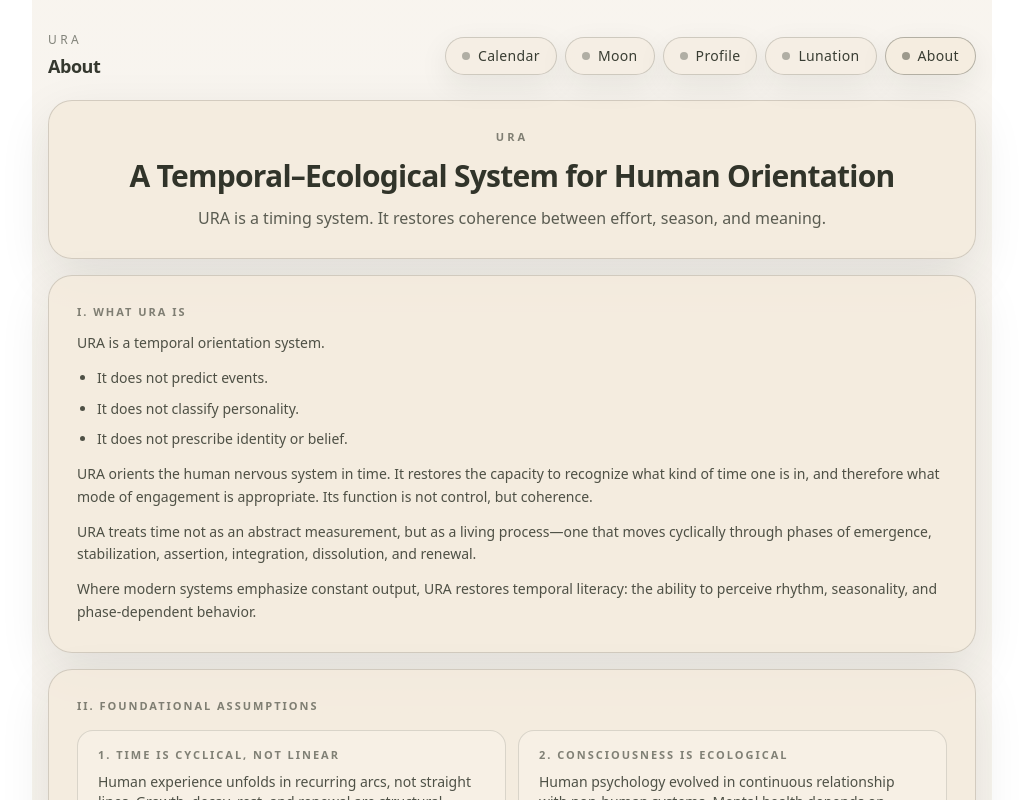
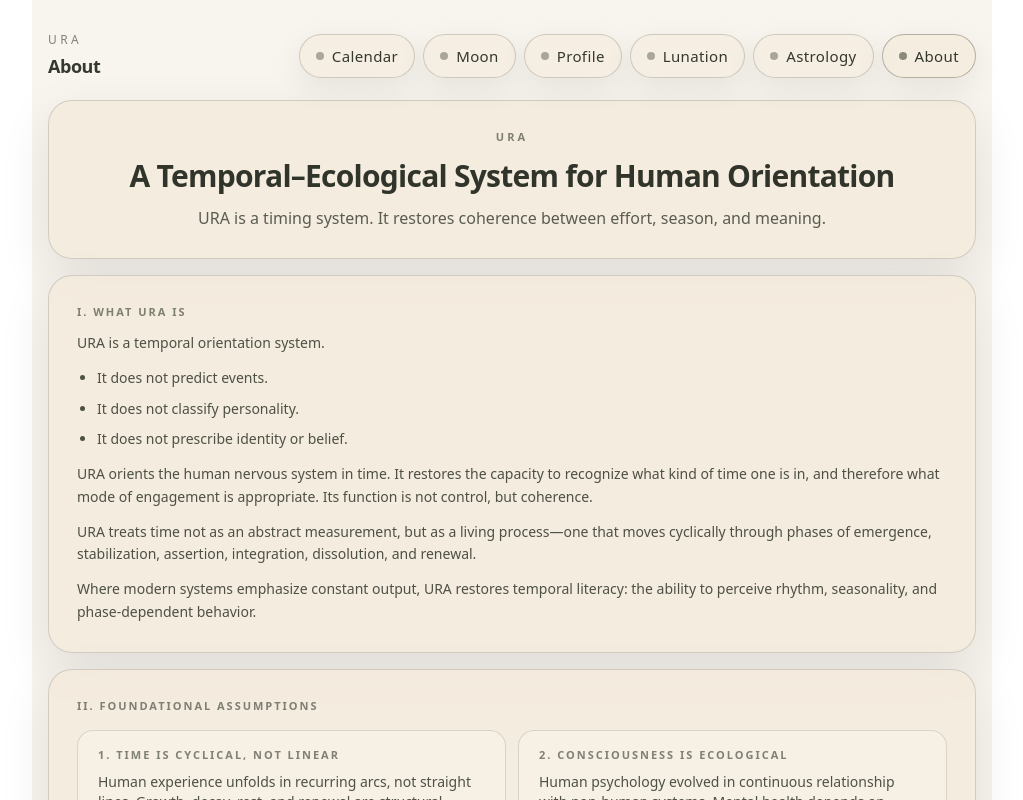
Before and after one commit to jaysperspective/URA, a Next.js app in the folder web/: page /about in a window 1280 px wide. Shown: the top 800 px of the page, without its empty margins (128-1151 px from the left). Built offline with nearby package versions, Linux system fonts and the light colour scheme.

Commit message:
Update page.tsx

```diff
--- a/web/src/app/about/page.tsx
+++ b/web/src/app/about/page.tsx
@@ -1,51 +1,5 @@
 // src/app/about/page.tsx
-import Link from "next/link";
-
-const NAV = [
-  { href: "/calendar", label: "Calendar" },
-  { href: "/moon", label: "Moon" },
-  { href: "/profile", label: "Profile" },
-  { href: "/lunation", label: "Lunation" },
-  { href: "/about", label: "About" },
-] as const;
-
-function NavPill({
-  href,
-  label,
-  active,
-}: {
-  href: (typeof NAV)[number]["href"];
-  label: string;
-  active?: boolean;
-}) {
-  return (
-    <Link
-      href={href}
-      className="group relative overflow-hidden rounded-full border px-4 py-2 text-sm transition"
-      style={{
-        borderColor: active ? "rgba(31,36,26,0.30)" : "rgba(31,36,26,0.18)",
-        background: active ? "rgba(244,235,221,0.80)" : "rgba(244,235,221,0.62)",
-        color: "rgba(31,36,26,0.88)",
-        boxShadow: "0 10px 30px rgba(31,36,26,0.08)",
-      }}
-    >
-      <span
-        className="pointer-events-none absolute inset-0 opacity-0 transition group-hover:opacity-100"
-        style={{
-          background:
-            "linear-gradient(180deg, rgba(185,176,123,0.30) 0%, rgba(213,192,165,0.35) 55%, rgba(244,235,221,0.30) 120%)",
-        }}
-      />
-      <span className="relative flex items-center gap-2">
-        <span
-          className="inline-block h-2 w-2 rounded-full opacity-70"
-          style={{ background: active ? "rgba(31,36,26,0.60)" : "rgba(31,36,26,0.45)" }}
-        />
-        <span className="tracking-wide">{label}</span>
-      </span>
-    </Link>
-  );
-}
+import AppNav from "@/components/AppNav";
 
 function Card({
   children,
@@ -56,10 +10,7 @@ function Card({
 }) {
   return (
     <div
-      className={[
-        "rounded-3xl border p-6 md:p-7",
-        className,
-      ].join(" ")}
+      className={["rounded-3xl border p-6 md:p-7", className].join(" ")}
       style={{
         borderColor: "rgba(31,36,26,0.16)",
         background: "rgba(244,235,221,0.86)",
@@ -248,25 +199,16 @@ export default function AboutPage() {
         {/* Header + Nav */}
         <div className="mb-5 flex flex-col gap-3 md:flex-row md:items-center md:justify-between">
           <div className="flex items-baseline justify-between md:block">
-            <div
-              className="text-xs tracking-[0.28em] uppercase"
-              style={{ color: "rgba(31,36,26,0.55)" }}
-            >
+            <div className="text-xs tracking-[0.28em] uppercase" style={{ color: "rgba(31,36,26,0.55)" }}>
               URA
             </div>
-            <div
-              className="mt-1 text-lg font-semibold tracking-tight"
-              style={{ color: "rgba(31,36,26,0.90)" }}
-            >
+            <div className="mt-1 text-lg font-semibold tracking-tight" style={{ color: "rgba(31,36,26,0.90)" }}>
               About
             </div>
           </div>
 
-          <div className="flex flex-wrap items-center gap-2">
-            {NAV.map((n) => (
-              <NavPill key={n.href} href={n.href} label={n.label} active={n.href === "/about"} />
-            ))}
-          </div>
+          {/* ✅ unified nav (includes Astrology now, consistent across app) */}
+          <AppNav activePathOverride="/about" />
         </div>
 
         {/* Title */}
@@ -286,16 +228,13 @@ export default function AboutPage() {
               A Temporal–Ecological System for Human Orientation
             </div>
 
-            <div
-              className="mt-3 text-sm md:text-base"
-              style={{ color: "rgba(31,36,26,0.72)" }}
-            >
+            <div className="mt-3 text-sm md:text-base" style={{ color: "rgba(31,36,26,0.72)" }}>
               URA is a timing system. It restores coherence between effort, season, and meaning.
             </div>
           </div>
         </Card>
 
-        {/* I — What URA Is */}
+        {/* (Everything below unchanged) */}
         <div className="mt-4">
           <Card>
             <H2>I. What URA Is</H2>
@@ -309,26 +248,25 @@ export default function AboutPage() {
               </ul>
 
               <P>
-                URA orients the human nervous system in time. It restores the capacity to recognize
-                what kind of time one is in, and therefore what mode of engagement is appropriate.
-                Its function is not control, but coherence.
+                URA orients the human nervous system in time. It restores the capacity to recognize what
+                kind of time one is in, and therefore what mode of engagement is appropriate. Its
+                function is not control, but coherence.
               </P>
 
               <P>
                 URA treats time not as an abstract measurement, but as a living process—one that moves
-                cyclically through phases of emergence, stabilization, assertion, integration, dissolution,
-                and renewal.
+                cyclically through phases of emergence, stabilization, assertion, integration,
+                dissolution, and renewal.
               </P>
 
               <P>
-                Where modern systems emphasize constant output, URA restores temporal literacy: the ability
-                to perceive rhythm, seasonality, and phase-dependent behavior.
+                Where modern systems emphasize constant output, URA restores temporal literacy: the
+                ability to perceive rhythm, seasonality, and phase-dependent behavior.
               </P>
             </div>
           </Card>
         </div>
 
-        {/* II — Foundational Assumptions */}
         <div className="mt-4">
           <Card>
             <H2>II. Foundational Assumptions</H2>
@@ -342,74 +280,80 @@ export default function AboutPage() {
                 depends on participation in rhythms larger than the individual.
               </SubCard>
               <SubCard title="3. Symbols arise from embodiment">
-                Meaning does not originate in abstraction. It emerges from lived interaction between body,
-                environment, and time.
+                Meaning does not originate in abstraction. It emerges from lived interaction between
+                body, environment, and time.
               </SubCard>
               <SubCard title="4. Animals are participants, not metaphors">
-                Animals function simultaneously as ecological agents and symbolic interfaces. Their presence
-                reflects system health; their disappearance signals ecological and perceptual collapse.
+                Animals function simultaneously as ecological agents and symbolic interfaces. Their
+                presence reflects system health; their disappearance signals ecological and perceptual
+                collapse.
               </SubCard>
               <SubCard title="5. Wisdom emerges through pattern recognition">
-                Meaning is not immediate. It is generated retrospectively, through witnessing cycles across time.
+                Meaning is not immediate. It is generated retrospectively, through witnessing cycles
+                across time.
               </SubCard>
             </div>
           </Card>
         </div>
 
-        {/* III — Core Layers */}
         <div className="mt-4">
           <Card>
             <H2>III. Core Ontological Layers</H2>
             <div className="mt-3">
-              <P>
-                URA operates through five interlocking layers, each incomplete without the others.
-              </P>
+              <P>URA operates through five interlocking layers, each incomplete without the others.</P>
             </div>
 
             <div className="mt-4 grid grid-cols-1 md:grid-cols-2 gap-3">
               <SubCard title="Layer 1 — Time">
-                Time is expressed as an 8-phase recurring cycle. Each phase is a qualitative state of motion,
-                not a duration.
+                Time is expressed as an 8-phase recurring cycle. Each phase is a qualitative state of
+                motion, not a duration.
               </SubCard>
               <SubCard title="Layer 2 — Ecology">
-                Each phase corresponds to an ecological function necessary for system stability. No phase is optional.
-                Suppression produces distortion.
+                Each phase corresponds to an ecological function necessary for system stability. No
+                phase is optional. Suppression produces distortion.
               </SubCard>
               <SubCard title="Layer 3 — Psyche">
-                Human psychological states mirror ecological functions. Mental coherence depends on phase-appropriate behavior.
+                Human psychological states mirror ecological functions. Mental coherence depends on
+                phase-appropriate behavior.
               </SubCard>
               <SubCard title="Layer 4 — Symbolic Interface">
-                Animals and natural processes serve as perceptual anchors. Symbols are tools for recognition, not objects of belief.
+                Animals and natural processes serve as perceptual anchors. Symbols are tools for
+                recognition, not objects of belief.
               </SubCard>
               <SubCard title="Layer 5 — Modality (Orisha)">
-                Orisha represent modes of life intelligence. They describe how energy moves, not who a person is.
+                Orisha represent modes of life intelligence. They describe how energy moves, not who a
+                person is.
               </SubCard>
             </div>
           </Card>
         </div>
 
-        {/* IV — Ascendant Year */}
         <div className="mt-4">
           <Card>
             <H2>IV. The Ascendant Year</H2>
             <div className="mt-3 space-y-3">
+              <P>At the center of the URA system is the Ascendant Year.</P>
               <P>
-                At the center of the URA system is the Ascendant Year.
+                The Ascendant is not symbolic. It is a precise astronomical degree—the point where the
+                ecliptic intersects the eastern horizon at birth. In URA, this degree functions as the
+                zero-point of the personal year.
               </P>
               <P>
-                The Ascendant is not symbolic. It is a precise astronomical degree—the point where the ecliptic
-                intersects the eastern horizon at birth. In URA, this degree functions as the zero-point of the personal year.
+                Each year, when the transiting Sun returns to this degree, a new internal year begins.
+                This is not calendar-based. It is geometric.
               </P>
               <P>
-                Each year, when the transiting Sun returns to this degree, a new internal year begins. This is not
-                calendar-based. It is geometric.
+                From that moment forward, the angular distance between the Sun and the natal Ascendant
+                defines where the individual is within their personal seasonal cycle. The Ascendant Year
+                is therefore measured by angular separation (0°–360°), not dates.
               </P>
-              <P>
-                From that moment forward, the angular distance between the Sun and the natal Ascendant defines where
-                the individual is within their personal seasonal cycle. The Ascendant Year is therefore measured by angular
-                separation (0°–360°), not dates.
-              </P>
-              <div className="mt-4 rounded-2xl border px-5 py-4" style={{ borderColor: "rgba(31,36,26,0.14)", background: "rgba(248,242,232,0.72)" }}>
+              <div
+                className="mt-4 rounded-2xl border px-5 py-4"
+                style={{
+                  borderColor: "rgba(31,36,26,0.14)",
+                  background: "rgba(248,242,232,0.72)",
+                }}
+              >
                 <div className="text-sm" style={{ color: "rgba(31,36,26,0.85)" }}>
                   The chart is a clock, not a label.
                 </div>
@@ -418,14 +362,13 @@ export default function AboutPage() {
           </Card>
         </div>
 
-        {/* V — Eight Phases */}
         <div className="mt-4">
           <Card>
             <H2>V. The Eight Phases of the Ascendant Year</H2>
             <div className="mt-3 space-y-3">
               <P>
-                The Ascendant Year is divided into eight equal phases of 45°. These phases are modes of engagement,
-                not personality traits or emotional states.
+                The Ascendant Year is divided into eight equal phases of 45°. These phases are modes of
+                engagement, not personality traits or emotional states.
               </P>
 
               <div className="mt-4 grid grid-cols-1 gap-3">
@@ -438,20 +381,16 @@ export default function AboutPage() {
                       background: "rgba(248,242,232,0.72)",
                     }}
                   >
-                    <summary
-                      className="cursor-pointer select-none list-none"
-                      style={{ outline: "none" }}
-                    >
+                    <summary className="cursor-pointer select-none list-none" style={{ outline: "none" }}>
                       <div className="flex flex-wrap items-center justify-between gap-3">
                         <div>
-                          <div
-                            className="text-sm font-semibold"
-                            style={{ color: "rgba(31,36,26,0.90)" }}
-                          >
-                            Phase {p.id} — {p.name} <span style={{ color: "rgba(31,36,26,0.62)" }}>({p.range})</span>
+                          <div className="text-sm font-semibold" style={{ color: "rgba(31,36,26,0.90)" }}>
+                            Phase {p.id} — {p.name}{" "}
+                            <span style={{ color: "rgba(31,36,26,0.62)" }}>({p.range})</span>
                           </div>
                           <div className="mt-1 text-xs" style={{ color: "rgba(31,36,26,0.65)" }}>
-                            Modal Intelligence: <span className="font-semibold">{p.orisha}</span>
+                            Modal Intelligence:{" "}
+                            <span className="font-semibold">{p.orisha}</span>
                           </div>
                         </div>
 
@@ -476,8 +415,17 @@ export default function AboutPage() {
                         <SubCard title="Psyche">{p.psyche.replace("Psychological Orientation: ", "")}</SubCard>
                         <SubCard title="Distortion">{p.distortion.replace("Distortion if suppressed: ", "")}</SubCard>
                       </div>
-                      <div className="mt-3 rounded-2xl border px-5 py-4" style={{ borderColor: "rgba(31,36,26,0.14)", background: "rgba(244,235,221,0.62)" }}>
-                        <div className="text-xs tracking-[0.18em] uppercase" style={{ color: "rgba(31,36,26,0.55)", fontWeight: 800 }}>
+                      <div
+                        className="mt-3 rounded-2xl border px-5 py-4"
+                        style={{
+                          borderColor: "rgba(31,36,26,0.14)",
+                          background: "rgba(244,235,221,0.62)",
+                        }}
+                      >
+                        <div
+                          className="text-xs tracking-[0.18em] uppercase"
+                          style={{ color: "rgba(31,36,26,0.55)", fontWeight: 800 }}
+                        >
                           Right participation
                         </div>
                         <div className="mt-2 text-sm" style={{ color: "rgba(31,36,26,0.85)" }}>
@@ -496,14 +444,11 @@ export default function AboutPage() {
           </Card>
         </div>
 
-        {/* VI — Relationship to Astrology */}
         <div className="mt-4">
           <Card>
             <H2>VI. Relationship to Astrology</H2>
             <div className="mt-3 space-y-3">
-              <P>
-                URA treats astrology as a time-mapping system, not a belief framework.
-              </P>
+              <P>URA treats astrology as a time-mapping system, not a belief framework.</P>
               <ul className="list-disc pl-5 space-y-2">
                 <Bullet>
                   <span className="font-semibold" style={{ color: "rgba(31,36,26,0.88)" }}>
@@ -529,21 +474,27 @@ export default function AboutPage() {
           </Card>
         </div>
 
-        {/* VII — Planetary Overlay */}
         <div className="mt-4">
           <Card>
             <H2>VII. Planetary Overlay</H2>
             <div className="mt-3 space-y-3">
               <P>Planets describe pressure, not destiny.</P>
               <P>
-                Each planet expresses differently depending on phase context. Misalignment occurs when force is expressed out of phase.
+                Each planet expresses differently depending on phase context. Misalignment occurs when
+                force is expressed out of phase.
               </P>
 
               <div
                 className="rounded-2xl border px-5 py-4"
-                style={{ borderColor: "rgba(31,36,26,0.14)", background: "rgba(248,242,232,0.72)" }}
+                style={{
+                  borderColor: "rgba(31,36,26,0.14)",
+                  background: "rgba(248,242,232,0.72)",
+                }}
               >
-                <div className="text-xs tracking-[0.18em] uppercase" style={{ color: "rgba(31,36,26,0.55)", fontWeight: 800 }}>
+                <div
+                  className="text-xs tracking-[0.18em] uppercase"
+                  style={{ color: "rgba(31,36,26,0.55)", fontWeight: 800 }}
+                >
                   Operative sequence
                 </div>
                 <div className="mt-2 text-sm" style={{ color: "rgba(31,36,26,0.85)" }}>
@@ -552,31 +503,31 @@ export default function AboutPage() {
               </div>
 
               <P>
-                Remove any layer and the system collapses into fate (planet-only), myth (symbol-only), or productivity cycles (phase-only).
+                Remove any layer and the system collapses into fate (planet-only), myth (symbol-only),
+                or productivity cycles (phase-only).
               </P>
             </div>
           </Card>
         </div>
 
-        {/* VIII — Progressed Lunation */}
         <div className="mt-4">
           <Card>
             <H2>VIII. The Progressed Lunation System</H2>
             <div className="mt-3 space-y-3">
               <P>The Progressed Lunation System tracks inner developmental seasons across life.</P>
               <P>
-                Using secondary progressions, the angular relationship between the progressed Sun and Moon forms a 29–30 year cycle,
-                divided into eight phases.
+                Using secondary progressions, the angular relationship between the progressed Sun and
+                Moon forms a 29–30 year cycle, divided into eight phases.
               </P>
               <P>
-                URA uses this system to orient emotional readiness, identity development, and timing of internal change. It does not
-                predict outcomes. It restores coherence between effort and season.
+                URA uses this system to orient emotional readiness, identity development, and timing of
+                internal change. It does not predict outcomes. It restores coherence between effort and
+                season.
               </P>
             </div>
           </Card>
         </div>
 
-        {/* IX — Distortion Model */}
         <div className="mt-4">
           <Card>
             <H2>IX. Distortion Model</H2>
@@ -593,23 +544,23 @@ export default function AboutPage() {
           </Card>
         </div>
 
-        {/* X — Ethical Position */}
         <div className="mt-4">
           <Card>
             <H2>X. Ethical Position</H2>
             <div className="mt-3 space-y-3">
               <P>URA does not prescribe morality.</P>
               <P>
-                It asserts: misalignment produces suffering, participation produces meaning, and listening precedes control.
+                It asserts: misalignment produces suffering, participation produces meaning, and
+                listening precedes control.
               </P>
               <P>
-                URA rejects domination models, abstraction without embodiment, and symbolism without responsibility.
+                URA rejects domination models, abstraction without embodiment, and symbolism without
+                responsibility.
               </P>
             </div>
           </Card>
         </div>
 
-        {/* XI — Intended Use */}
         <div className="mt-4">
           <Card>
             <H2>XI. Intended Use</H2>
@@ -626,7 +577,6 @@ export default function AboutPage() {
           </Card>
         </div>
 
-        {/* Closing */}
         <div className="mt-4">
           <Card>
             <div className="text-center">
```
